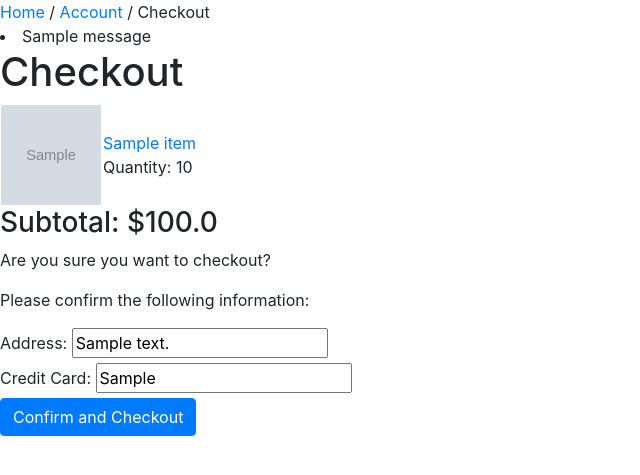
After one commit to krthornton-archive/semesterproject, a Django app: page /checkout in a window 1280 px wide. The commit adds this page. Shown: the top 475 px of the page, without its empty margins (0-640 px from the left). Run offline with Django 3.2, Linux system fonts and the light colour scheme; a user stored in the database is signed in; tables that the repository leaves empty hold one stand-in row (values such as "Sample post"); grey boxes marked "Sample" are stand-in pictures; one stand-in notice (Sample message) is shown; some libraries are stand-ins or nearby versions.

Commit message:
Added checkout functionality; added bootstrap styling
- Added checkout view to handle checking out for users
- Modified base.html to add support for displaying messages
- Added stylesheet link to base.html for bootstrap
- Moved script src for jquery to base.html from view_account.html

```diff
--- a/code/app/forms.py
+++ b/code/app/forms.py
@@ -61,3 +61,15 @@ class RemoveCartItemForm(forms.ModelForm):
             'user_key',
             'item_key',
         ]
+
+
+# form for confirming that a user wants to checkout
+class ConfirmCheckoutForm(forms.ModelForm):
+    confirm = forms.BooleanField()
+
+    class Meta:
+        model = NewUser
+        fields = [
+            'address',
+            'credit_card',
+        ]
--- a/code/app/templates/app/base.html
+++ b/code/app/templates/app/base.html
@@ -3,6 +3,8 @@
 
 <head>
     <meta charset="UTF-8">
+    <link rel="stylesheet" type="text/css" href="{{ STATIC_URL }}/static/css/bootstrap.css">
+    <script type="text/javascript" src="{{ STATIC_URL }}/static/js/jquery-3.4.1.min.js"></script>
     {% block title %}
     <title>Title</title>
     {% endblock %}
@@ -12,6 +14,13 @@
     {% block breadcrumbs %}
         <a href="/">Home</a>
     {% endblock %}
+    {% block messages %}
+        {% if messages %}
+            {% for message in messages %}
+                <li {% if message.tags %} class="{{ message.tags }}" {% endif %}>{{ message }}</li>
+            {% endfor %} {# for message #}
+        {% endif %} {# if messages #}
+    {% endblock %}
     {% block login %}{% endblock %}
     {% block search %}{% endblock %}
     {% block content %}{% endblock %}
--- /dev/null
+++ b/code/app/templates/registration/checkout.html
@@ -0,0 +1,39 @@
+{% extends 'app/base.html' %}
+
+{% block breadcrumbs %}
+    <a href="/">Home</a> / <a href="view_account">Account</a> / Checkout
+{% endblock %}
+
+{% block content %}
+    <h1>Checkout</h1>
+    <table>
+        {% for item in cart_items %}
+            <tr id="row-{{ item.item_key.uid }}">
+                <td>
+                    <img src="static/images/{{ item.item_key.image }}" width="100" height="100">
+                </td>
+                <td>
+                    <a href="item/{{ item.item_key.slug }}">{{ item.item_key.name }}</a>
+                    <br>
+                    Quantity: {{ item.quantity }}
+                </td>
+            </tr>
+        {% endfor %} {# items in shopping cart #}
+    </table>
+
+    <h3>Subtotal: ${{ subtotal }}</h3>
+
+    <!-- Checkout Confirmation -->
+    <form method="POST">
+        <p>Are you sure you want to checkout?</p>
+        <p>Please confirm the following information:</p>
+        {% csrf_token %}
+        <input type="hidden" name="confirm" value="true">
+        <label for="address">Address: </label>
+        <input type="text" name="address" value="{{ user.address }}"><br>
+        <label for="credit_card">Credit Card: </label>
+        <input type="text" name="credit_card" value="{{ user.credit_card }}"><br>
+        <input type="submit" class="btn btn-primary" value="Confirm and Checkout">
+    </form>
+
+{% endblock %} {# content #}
--- a/code/app/urls.py
+++ b/code/app/urls.py
@@ -8,6 +8,7 @@ urlpatterns = [
     re_path(r'^item/(?P<slug>[a-z\-0-9]+)/$', views.item_description, name='description'),
     path('add_to_cart', views.add_to_cart, name='add_to_cart'),
     path('remove_from_cart', views.remove_from_cart, name='remove-from-cart'),
+    path('checkout', views.checkout, name='checkout'),
     path('view_account', views.view_account, name='view_account'),
     path('update_account', views.update_account_info, name='update_account'),
     path('change_password', views.change_password, name='change_password'),
--- a/code/app/views.py
+++ b/code/app/views.py
@@ -7,7 +7,9 @@ from django.contrib.auth.decorators import login_required
 from django.contrib.auth.forms import PasswordChangeForm
 
 from .models import NewUser, Item, ShoppingCartItem
-from .forms import NewUserForm, ItemSearchForm, UpdateUserInfoForm, NewShoppingCartItemForm, RemoveCartItemForm
+from .forms import NewUserForm, ItemSearchForm, UpdateUserInfoForm,\
+                   NewShoppingCartItemForm, RemoveCartItemForm,\
+                   ConfirmCheckoutForm
 
 
 # view for the home page
@@ -157,6 +159,41 @@ def remove_from_cart(request):
         return JsonResponse(context)
 
 
+# view for checking out the user's shopping cart
+@login_required
+@require_http_methods(['GET', 'POST'])
+def checkout(request):
+    if request.method == 'POST':
+        # if this is a POST request, validate form
+        form = ConfirmCheckoutForm(request.POST, instance=request.user)
+        if form.is_valid():
+            # if the form is valid, save form to update user information
+            form.save()
+            # remove all items from user's shopping cart
+            for cart_entry in ShoppingCartItem.objects.filter(user_key=request.user):
+                cart_entry.delete()
+            # add message to notify user of checkout success; redirect to view account
+            messages.add_message(request, messages.SUCCESS, "Successfully checked out!")
+            return redirect('/view_account')
+        else:
+            # something went wrong if the form is invalid, notify the user
+            messages.add_message(request, messages.ERROR, "invalid form")
+            return redirect('/checkout')
+    else:
+        # this must be a GET request; calculate subtotal and give user form
+        subtotal = 0
+        for cart_entry in ShoppingCartItem.objects.filter(user_key=request.user):
+            subtotal += cart_entry.item_key.price * cart_entry.quantity
+        form = ConfirmCheckoutForm()
+        context = {
+            'user': request.user,
+            'form': form,
+            'subtotal': round(subtotal, 2),
+            'cart_items': ShoppingCartItem.objects.filter(user_key=request.user),
+        }
+        return render(request, 'registration/checkout.html', context)
+
+
 # view for browsing/searching for items
 @require_http_methods(['GET', 'POST'])
 def browse_items(request):
```
Also changed, not shown: code/app/templates/registration/view_account.html (+2 -14 lines).
